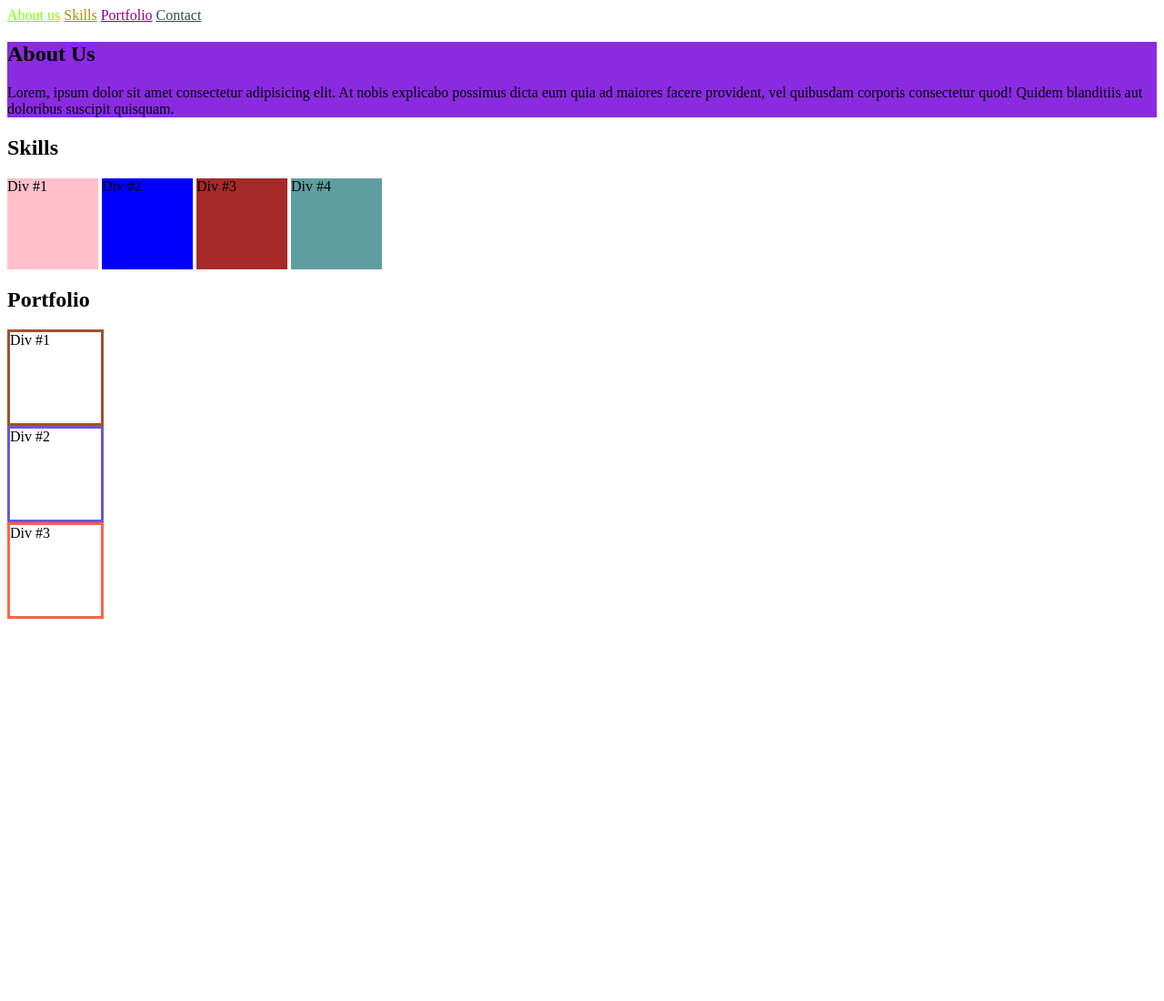
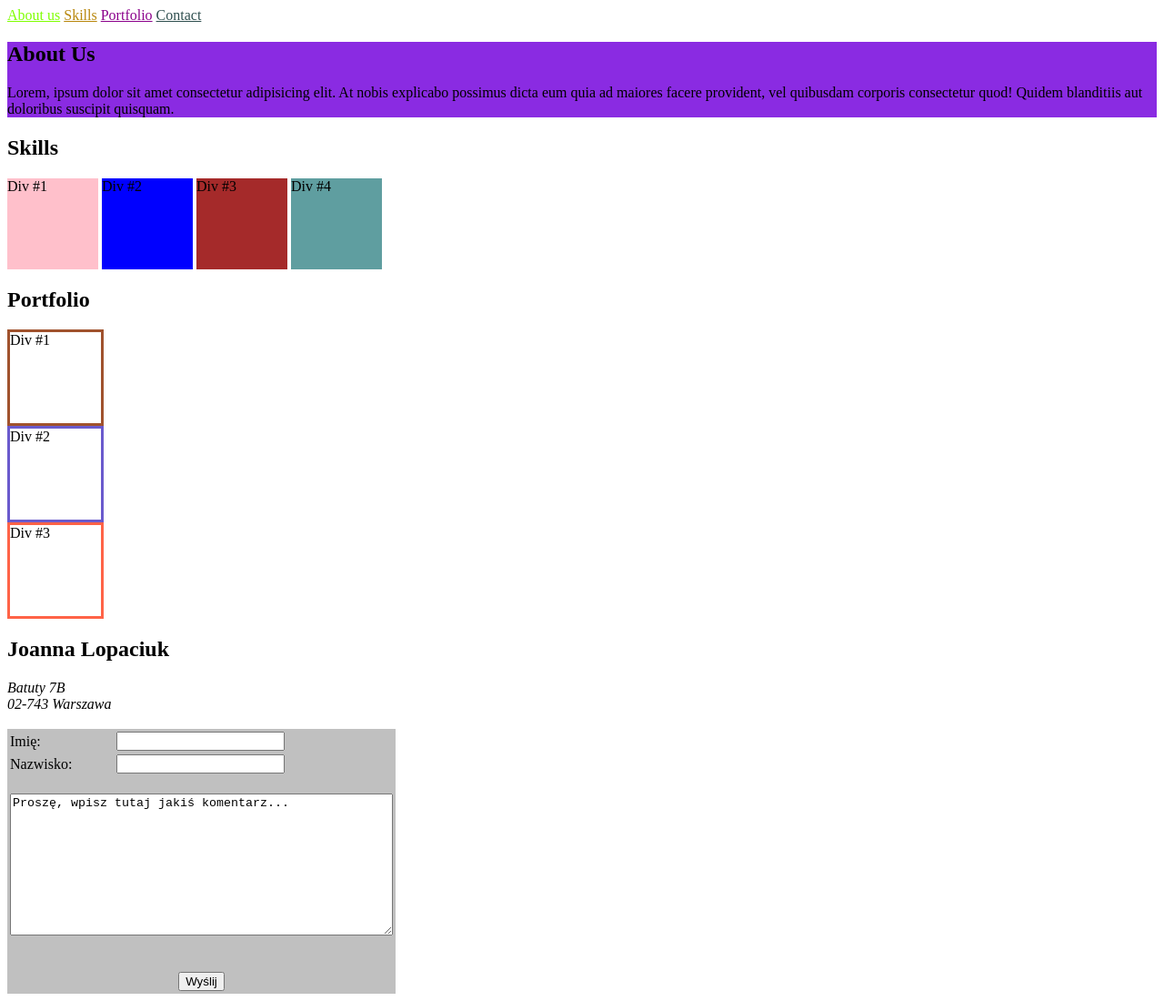
Before and after one commit to joanna12lop/HTML2, a plain HTML site: page index.html in a window 1280 px wide. Shown: the whole page at 91% size. Before the commit the page ends 800 px from the top, so only its background shows below. Drawn offline with Linux system fonts and the light colour scheme.

Commit message:
Sekcja Contact plus formularz

```diff
--- a/index.html
+++ b/index.html
@@ -34,5 +34,30 @@
         <div style="width: 100px; height:100px; border-style:solid; border-color:tomato;">Div #3</div>
     </section>
 
-
+    <section>
+        <h1>Joanna Lopaciuk</h1>
+        <address>
+            Batuty 7B <br>
+            02-743 Warszawa <br>
+        </address>
+        <form action="mailto:e-mail" method="post" enctype="text/plain"><div>
+                <table bgcolor="silver">
+                <tr>
+                    <td>Imię:</td><td><input type="text" name="imie"></td>
+                </tr>
+                <tr>
+                    <td>Nazwisko:</td><td><input type="text" name="nazwisko"></td>
+                </tr>
+                <tr>
+                    <br>
+                    <td colspan="2" align="center"><br>
+                        <textarea name="Komentarz" cols="50" rows="10">Proszę, wpisz tutaj jakiś komentarz...</textarea>
+                        <br><br><br>
+                        <input type="submit" value="Wyślij">
+                    </td>
+                </tr>
+                </table>
+                </div></form>
+    </section>
 </body>
+</html>
```
